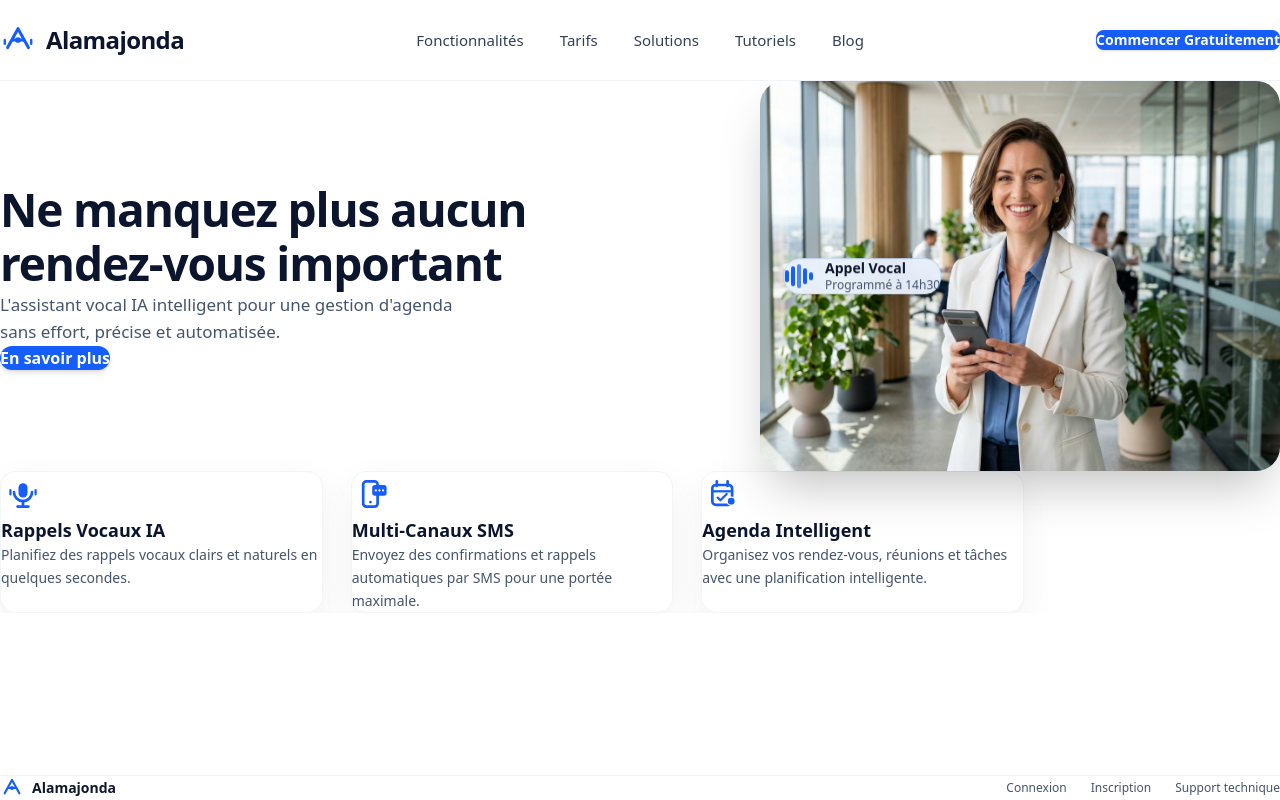
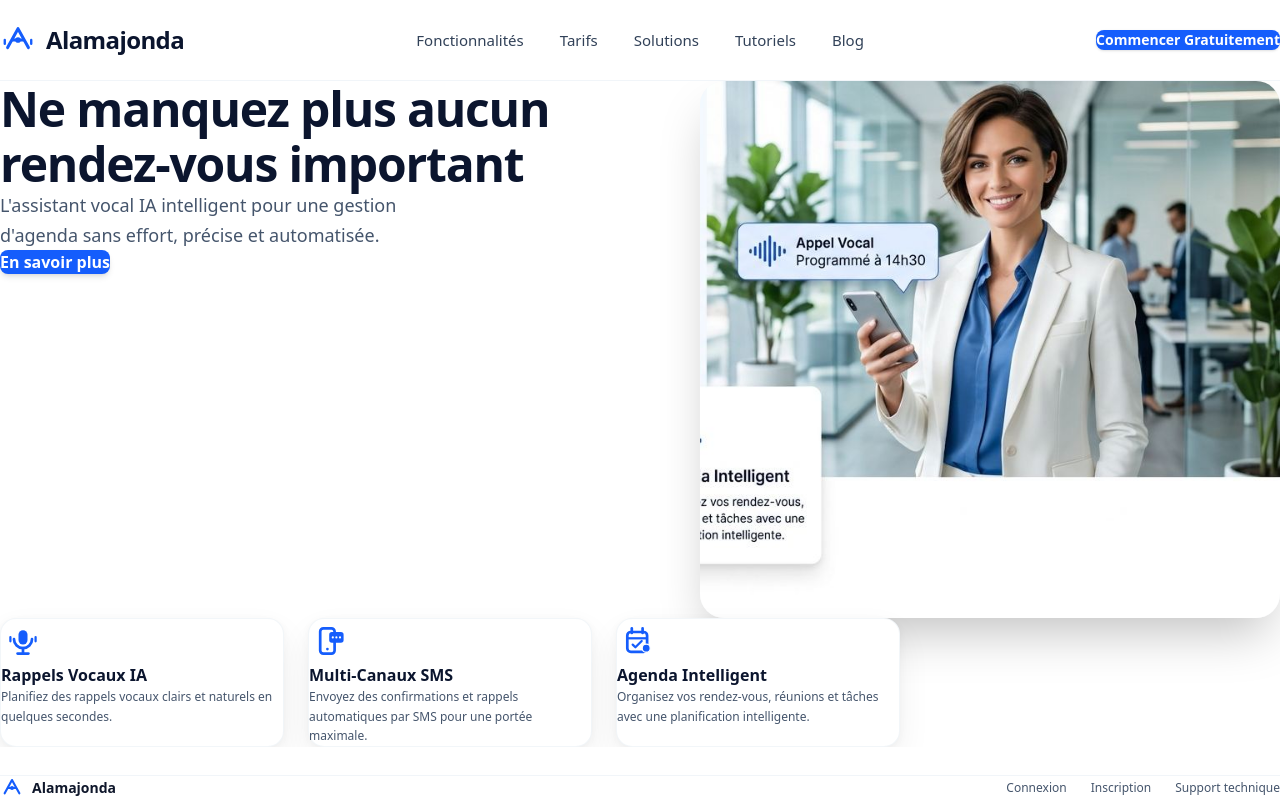
Before and after one commit to imorousalem8-sys/agenda, a Next.js app: page / in a window 1280 px wide. Built offline with nearby package versions, Linux system fonts and the light colour scheme.

Commit message:
fix: integrate exact reference photo and overlap 3rd card on bottom left of image

```diff
--- a/components/landing/Hero.tsx
+++ b/components/landing/Hero.tsx
@@ -2,125 +2,99 @@
 
 import React, { useState } from "react";
 import Image from "next/image";
-import Link from "next/link";
 import AppDetailsModal from "./AppDetailsModal";
 
 export default function Hero() {
   const [showDetailsModal, setShowDetailsModal] = useState(false);
 
   return (
-    <section className="relative w-full bg-white text-slate-900 pt-8 sm:pt-12 pb-16 sm:pb-24 font-sans overflow-hidden">
-      <div className="max-w-7xl mx-auto px-6 sm:px-10 lg:px-16">
+    <section className="relative w-full bg-white text-slate-900 pt-6 sm:pt-10 pb-16 sm:pb-24 font-sans overflow-hidden">
+      <div className="max-w-[1360px] mx-auto px-6 sm:px-10 lg:px-12">
 
         {/* =========================================================
-            1. HERO STAGE : 2 COLONNES (TEXTE GAUCHE / PHOTO DROITE)
+            1. HERO TOP ROW : TEXTE À GAUCHE & PHOTO À DROITE
            ========================================================= */}
-        <div className="grid grid-cols-1 lg:grid-cols-12 gap-8 lg:gap-12 items-center mb-10 sm:mb-14">
+        <div className="grid grid-cols-1 lg:grid-cols-12 gap-8 lg:gap-12 items-start">
 
           {/* A. Colonne Gauche : Titre + Sous-Titre + Bouton En Savoir Plus */}
-          <div className="lg:col-span-6 flex flex-col items-start justify-center pr-0 lg:pr-2 z-10">
+          <div className="lg:col-span-6 flex flex-col items-start pt-4 lg:pt-8 pr-0 lg:pr-4 z-10">
 
-            {/* Grand Titre Exact (Identique à la maquette) */}
-            <h1 className="text-3xl sm:text-4xl lg:text-[44px] xl:text-[46px] font-black text-[#0b152e] tracking-tight leading-[1.18] mb-4 text-left">
+            {/* Grand Titre (Identique à la maquette) */}
+            <h1 className="text-3xl sm:text-4xl lg:text-[46px] xl:text-[48px] font-black text-[#0b152e] tracking-tight leading-[1.15] mb-4 text-left">
               Ne manquez plus aucun <br className="hidden sm:inline" />
               rendez-vous important
             </h1>
 
-            {/* Sous-titre Exact */}
-            <p className="text-base lg:text-[17px] text-slate-600 font-normal leading-relaxed mb-8 max-w-[480px] text-left">
+            {/* Sous-titre */}
+            <p className="text-base sm:text-lg text-slate-600 font-normal leading-relaxed mb-8 max-w-[460px] text-left">
               L&apos;assistant vocal IA intelligent pour une gestion d&apos;agenda sans effort, précise et automatisée.
             </p>
 
             {/* Bouton Bleu En savoir plus */}
-            <div>
+            <div className="mb-10 lg:mb-12">
               <button
                 type="button"
                 onClick={() => setShowDetailsModal(true)}
-                className="inline-flex items-center justify-center px-6 sm:px-7 py-3 rounded-xl font-semibold text-sm sm:text-base text-white bg-[#155dfc] hover:bg-blue-700 shadow-md hover:shadow-lg transition-all cursor-pointer"
+                className="inline-flex items-center justify-center px-7 py-3 rounded-lg font-semibold text-sm sm:text-base text-white bg-[#155dfc] hover:bg-blue-700 shadow-md hover:shadow-lg transition-all cursor-pointer"
               >
                 En savoir plus
               </button>
             </div>
           </div>
 
-          {/* B. Colonne Droite : Femme d'Affaires + Bulle Appel Vocal */}
+          {/* B. Colonne Droite : Photo Exacte de la Maquette */}
           <div className="lg:col-span-6 relative flex items-center justify-center lg:justify-end">
-            <div className="relative w-full max-w-[520px] aspect-[4/3] rounded-3xl overflow-hidden shadow-2xl bg-slate-100">
+            <div className="relative w-full max-w-[580px] aspect-[1.08] rounded-3xl overflow-hidden shadow-2xl bg-slate-50">
               <Image
-                src="/images/hero-businesswoman.jpg"
+                src="/images/businesswoman-reference-photo.jpg"
                 alt="Femme professionnelle utilisant l'assistant vocal Alamajonda"
                 fill
                 priority
-                className="object-cover object-center"
+                className="object-cover object-top"
               />
-
-              {/* Bulle d'Appel Vocal Flottante (Identique à la maquette) */}
-              <div className="absolute top-1/2 -translate-y-1/2 left-3 sm:left-6 bg-[#ebf3ff]/95 backdrop-blur-md border border-[#c7dfff] rounded-2xl p-3 sm:p-3.5 shadow-xl flex items-center gap-3 z-20 max-w-[250px] sm:max-w-[270px]">
-                {/* Icône Onde Sonore Bleue */}
-                <div className="flex items-center gap-0.5 h-6 px-1">
-                  <span className="w-1 h-3 bg-[#155dfc] rounded-full" />
-                  <span className="w-1 h-5 bg-[#155dfc] rounded-full" />
-                  <span className="w-1 h-6 bg-[#155dfc] rounded-full animate-pulse" />
-                  <span className="w-1 h-4 bg-[#155dfc] rounded-full" />
-                  <span className="w-1 h-2 bg-[#155dfc] rounded-full" />
-                </div>
-
-                <div>
-                  <div className="text-xs sm:text-sm font-bold text-slate-900 leading-tight">
-                    Appel Vocal
-                  </div>
-                  <div className="text-[11px] sm:text-xs text-slate-600 font-medium mt-0.5">
-                    Programmé à 14h30
-                  </div>
-                </div>
-              </div>
             </div>
           </div>
 
         </div>
 
         {/* =========================================================
-            2. LES 3 CARTES BLANCHES FLOTTANTES DU BAS (Identique 1:1)
+            2. LES 3 CARTES BLANCHES DU BAS (Avec la 3e qui chevauche la photo)
            ========================================================= */}
-        <div id="fonctionnalites" className="grid grid-cols-1 md:grid-cols-3 gap-5 lg:gap-7 w-full max-w-5xl">
+        <div id="fonctionnalites" className="grid grid-cols-1 sm:grid-cols-2 md:grid-cols-3 gap-5 lg:gap-6 max-w-[900px] -mt-6 lg:-mt-24 relative z-30">
 
           {/* CARTE 1 : Rappels Vocaux IA */}
-          <div className="bg-white rounded-2xl p-6 sm:p-7 shadow-[0_12px_35px_rgba(0,0,0,0.06)] border border-slate-100/90 hover:shadow-[0_16px_45px_rgba(0,0,0,0.09)] transition-all flex flex-col justify-between">
+          <div className="bg-white rounded-2xl p-6 shadow-[0_15px_35px_rgba(0,0,0,0.06),0_2px_8px_rgba(0,0,0,0.04)] border border-slate-100/90 hover:shadow-[0_20px_45px_rgba(0,0,0,0.09)] transition-all flex flex-col justify-between">
             <div>
               {/* Icône Micro avec Ondes Bleues */}
               <div className="w-11 h-11 rounded-xl flex items-center justify-center mb-4">
                 <svg width="36" height="36" viewBox="0 0 40 40" fill="none" xmlns="http://www.w3.org/2000/svg">
-                  {/* Micro central */}
                   <rect x="15" y="8" width="10" height="16" rx="5" fill="#155dfc" />
                   <path d="M10 18C10 23.5228 14.4772 28 20 28C25.5228 28 30 23.5228 30 18" stroke="#155dfc" strokeWidth="3" strokeLinecap="round" />
                   <line x1="20" y1="28" x2="20" y2="34" stroke="#155dfc" strokeWidth="3" strokeLinecap="round" />
                   <line x1="14" y1="34" x2="26" y2="34" stroke="#155dfc" strokeWidth="3" strokeLinecap="round" />
-                  {/* Ondes latérales */}
                   <path d="M6 16C6 14 6 22 6 20" stroke="#155dfc" strokeWidth="2.5" strokeLinecap="round"/>
                   <path d="M34 16C34 14 34 22 34 20" stroke="#155dfc" strokeWidth="2.5" strokeLinecap="round"/>
                 </svg>
               </div>
 
-              <h3 className="text-base sm:text-lg font-bold text-[#0b152e] mb-1.5">
+              <h3 className="text-base font-bold text-[#0b152e] mb-1.5">
                 Rappels Vocaux IA
               </h3>
 
-              <p className="text-xs sm:text-sm text-slate-600 leading-relaxed">
+              <p className="text-xs text-slate-600 leading-relaxed">
                 Planifiez des rappels vocaux clairs et naturels en quelques secondes.
               </p>
             </div>
           </div>
 
           {/* CARTE 2 : Multi-Canaux SMS */}
-          <div className="bg-white rounded-2xl p-6 sm:p-7 shadow-[0_12px_35px_rgba(0,0,0,0.06)] border border-slate-100/90 hover:shadow-[0_16px_45px_rgba(0,0,0,0.09)] transition-all flex flex-col justify-between">
+          <div className="bg-white rounded-2xl p-6 shadow-[0_15px_35px_rgba(0,0,0,0.06),0_2px_8px_rgba(0,0,0,0.04)] border border-slate-100/90 hover:shadow-[0_20px_45px_rgba(0,0,0,0.09)] transition-all flex flex-col justify-between">
             <div>
               {/* Icône Téléphone avec Bulle SMS Bleue */}
               <div className="w-11 h-11 rounded-xl flex items-center justify-center mb-4">
                 <svg width="36" height="36" viewBox="0 0 40 40" fill="none" xmlns="http://www.w3.org/2000/svg">
-                  {/* Téléphone */}
                   <rect x="8" y="6" width="16" height="28" rx="3.5" stroke="#155dfc" strokeWidth="3" fill="none" />
                   <circle cx="16" cy="29" r="1.5" fill="#155dfc" />
-                  {/* Bulle SMS */}
                   <rect x="18" y="10" width="16" height="12" rx="3" fill="#155dfc" />
                   <circle cx="22" cy="16" r="1.2" fill="white" />
                   <circle cx="26" cy="16" r="1.2" fill="white" />
@@ -128,39 +102,36 @@ export default function Hero() {
                 </svg>
               </div>
 
-              <h3 className="text-base sm:text-lg font-bold text-[#0b152e] mb-1.5">
+              <h3 className="text-base font-bold text-[#0b152e] mb-1.5">
                 Multi-Canaux SMS
               </h3>
 
-              <p className="text-xs sm:text-sm text-slate-600 leading-relaxed">
+              <p className="text-xs text-slate-600 leading-relaxed">
                 Envoyez des confirmations et rappels automatiques par SMS pour une portée maximale.
               </p>
             </div>
           </div>
 
-          {/* CARTE 3 : Agenda Intelligent */}
-          <div className="bg-white rounded-2xl p-6 sm:p-7 shadow-[0_12px_35px_rgba(0,0,0,0.06)] border border-slate-100/90 hover:shadow-[0_16px_45px_rgba(0,0,0,0.09)] transition-all flex flex-col justify-between">
+          {/* CARTE 3 : Agenda Intelligent (Chevauche la photo comme sur la maquette) */}
+          <div className="bg-white rounded-2xl p-6 shadow-[0_15px_35px_rgba(0,0,0,0.06),0_2px_8px_rgba(0,0,0,0.04)] border border-slate-100/90 hover:shadow-[0_20px_45px_rgba(0,0,0,0.09)] transition-all flex flex-col justify-between">
             <div>
               {/* Icône Calendrier avec Engrenage & Coche Bleue */}
               <div className="w-11 h-11 rounded-xl flex items-center justify-center mb-4">
                 <svg width="36" height="36" viewBox="0 0 40 40" fill="none" xmlns="http://www.w3.org/2000/svg">
-                  {/* Calendrier */}
                   <rect x="7" y="10" width="22" height="22" rx="4" stroke="#155dfc" strokeWidth="3" fill="none" />
                   <line x1="7" y1="17" x2="29" y2="17" stroke="#155dfc" strokeWidth="2.5" />
                   <line x1="12" y1="6" x2="12" y2="11" stroke="#155dfc" strokeWidth="3" strokeLinecap="round" />
                   <line x1="24" y1="6" x2="24" y2="11" stroke="#155dfc" strokeWidth="3" strokeLinecap="round" />
-                  {/* Coche */}
                   <path d="M13 24L16 27L23 20" stroke="#155dfc" strokeWidth="2.5" strokeLinecap="round" strokeLinejoin="round"/>
-                  {/* Engrenage */}
                   <circle cx="28" cy="28" r="4.5" fill="#155dfc" stroke="white" strokeWidth="1.5" />
                 </svg>
               </div>
 
-              <h3 className="text-base sm:text-lg font-bold text-[#0b152e] mb-1.5">
+              <h3 className="text-base font-bold text-[#0b152e] mb-1.5">
                 Agenda Intelligent
               </h3>
 
-              <p className="text-xs sm:text-sm text-slate-600 leading-relaxed">
+              <p className="text-xs text-slate-600 leading-relaxed">
                 Organisez vos rendez-vous, réunions et tâches avec une planification intelligente.
               </p>
             </div>
```
Also changed, not shown: public/images/businesswoman-reference-photo.jpg (added).
